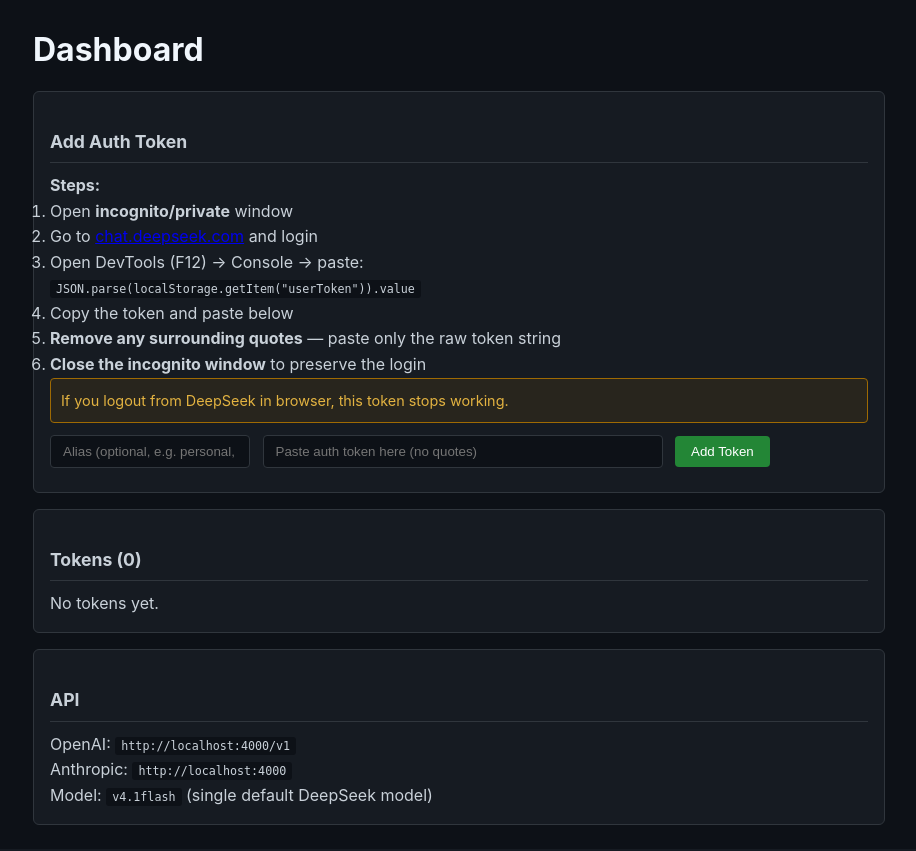
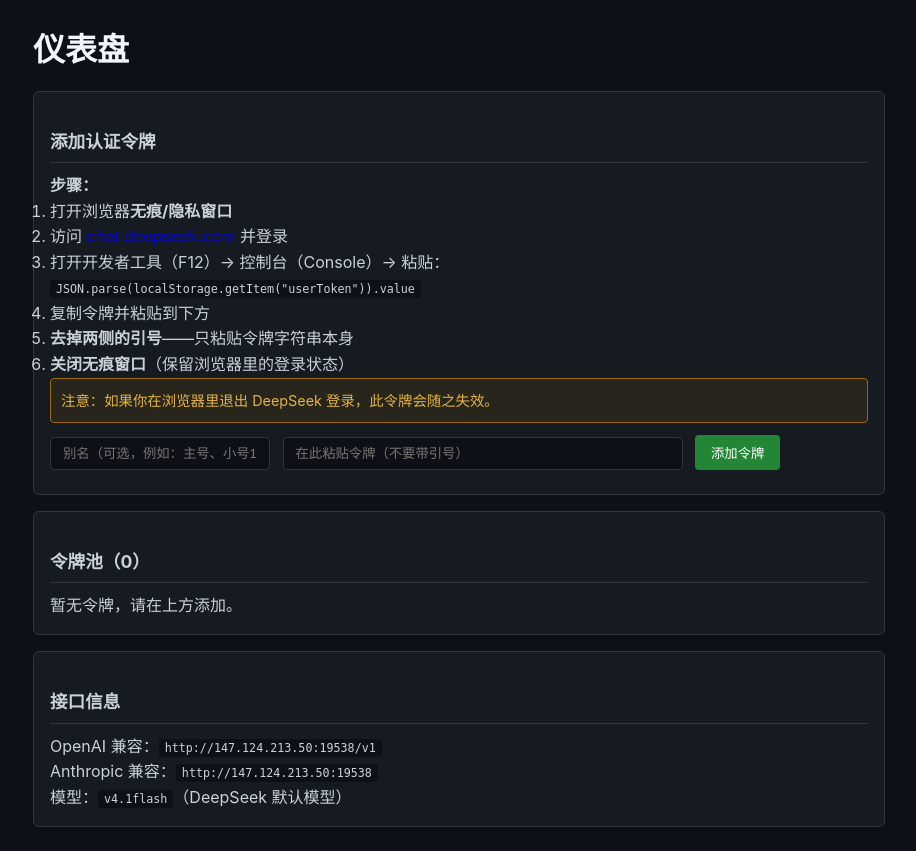
Before and after one commit to 1515asd/rh-deeperseeker, a FastAPI app: template templates/dashboard.html in a window 1280 px wide. Shown: the part 51-902 px from the top of the page, without its empty margins (181-1097 px from the left). Before the commit the page ends 876 px from the top, so only its background shows below. Run offline with FastAPI, Linux system fonts and the light colour scheme; the template is opened without the code that fills it, so the values that code supplies are empty.

Commit message:
i18n: 汉化 dashboard.html

```diff
--- a/templates/dashboard.html
+++ b/templates/dashboard.html
@@ -1,45 +1,45 @@
 {% extends "base.html" %}
-{% block title %}Dashboard - DeeperSeeker{% endblock %}
+{% block title %}仪表盘 - DeeperSeeker{% endblock %}
 {% block content %}
-<h1>Dashboard</h1>
+<h1>仪表盘</h1>
 
 <section>
-    <h2>Add Auth Token</h2>
+    <h2>添加认证令牌</h2>
     <div class="steps">
-        <p><strong>Steps:</strong></p>
+        <p><strong>步骤：</strong></p>
         <ol>
-            <li>Open <strong>incognito/private</strong> window</li>
-            <li>Go to <a href="https://chat.deepseek.com" target="_blank">chat.deepseek.com</a> and login</li>
-            <li>Open DevTools (F12) → Console → paste:</li>
+            <li>打开浏览器<strong>无痕/隐私窗口</strong></li>
+            <li>访问 <a href="https://chat.deepseek.com" target="_blank">chat.deepseek.com</a> 并登录</li>
+            <li>打开开发者工具（F12）→ 控制台（Console）→ 粘贴：</li>
         </ol>
         <code>JSON.parse(localStorage.getItem("userToken")).value</code>
         <ol start="4">
-            <li>Copy the token and paste below</li>
-            <li><strong>Remove any surrounding quotes</strong> — paste only the raw token string</li>
-            <li><strong>Close the incognito window</strong> to preserve the login</li>
+            <li>复制令牌并粘贴到下方</li>
+            <li><strong>去掉两侧的引号</strong>——只粘贴令牌字符串本身</li>
+            <li><strong>关闭无痕窗口</strong>（保留浏览器里的登录状态）</li>
         </ol>
     </div>
     <div class="warning">
-        If you logout from DeepSeek in browser, this token stops working.
+        注意：如果你在浏览器里退出 DeepSeek 登录，此令牌会随之失效。
     </div>
     <form method="post" action="/tokens/add">
-        <input type="text" name="alias" placeholder="Alias (optional, e.g. personal, work)" style="width:200px">
-        <input type="text" name="auth_token" placeholder="Paste auth token here (no quotes)" style="width:400px">
-        <button type="submit">Add Token</button>
+        <input type="text" name="alias" placeholder="别名（可选，例如：主号、小号1）" style="width:220px">
+        <input type="text" name="auth_token" placeholder="在此粘贴令牌（不要带引号）" style="width:400px">
+        <button type="submit">添加令牌</button>
     </form>
 </section>
 
 <section>
-    <h2>Tokens ({{ tokens|length }})</h2>
+    <h2>令牌池（{{ tokens|length }}）</h2>
     {% if tokens %}
     <table>
         <thead>
             <tr>
                 <th>ID</th>
-                <th>Alias</th>
-                <th>Token</th>
-                <th>Status</th>
-                <th>Actions</th>
+                <th>别名</th>
+                <th>令牌</th>
+                <th>状态</th>
+                <th>操作</th>
             </tr>
         </thead>
         <tbody>
@@ -50,13 +50,13 @@
                 <td><code>{{ tok['token'][:12] }}…{{ tok['token'][-4:] }}</code></td>
                 <td>
                     <span class="status {% if tok['status'] == 'ACTIVE' %}ok{% elif tok['status'] == 'RATE_LIMITED' %}warn{% else %}err{% endif %}">
-                        {{ tok['status'] }}
+                        {{ {'ACTIVE':'正常','RATE_LIMITED':'限速冷却'}.get(tok['status'], tok['status']) }}
                     </span>
                 </td>
                 <td>
                     <form method="post" action="/tokens/{{ tok['id'] }}/delete" style="display:inline"
-                          onsubmit="return confirm('Delete?')">
-                        <button type="submit" class="btn-sm btn-danger">Delete</button>
+                          onsubmit="return confirm('确定删除吗？')">
+                        <button type="submit" class="btn-sm btn-danger">删除</button>
                     </form>
                 </td>
             </tr>
@@ -64,14 +64,14 @@
         </tbody>
     </table>
     {% else %}
-    <p>No tokens yet.</p>
+    <p>暂无令牌，请在上方添加。</p>
     {% endif %}
 </section>
 
 <section>
-    <h2>API</h2>
-    <p>OpenAI: <code>http://localhost:4000/v1</code></p>
-    <p>Anthropic: <code>http://localhost:4000</code></p>
-    <p>Model: <code>v4.1flash</code> (single default DeepSeek model)</p>
+    <h2>接口信息</h2>
+    <p>OpenAI 兼容：<code>http://147.124.213.50:19538/v1</code></p>
+    <p>Anthropic 兼容：<code>http://147.124.213.50:19538</code></p>
+    <p>模型：<code>v4.1flash</code>（DeepSeek 默认模型）</p>
 </section>
 {% endblock %}
```
